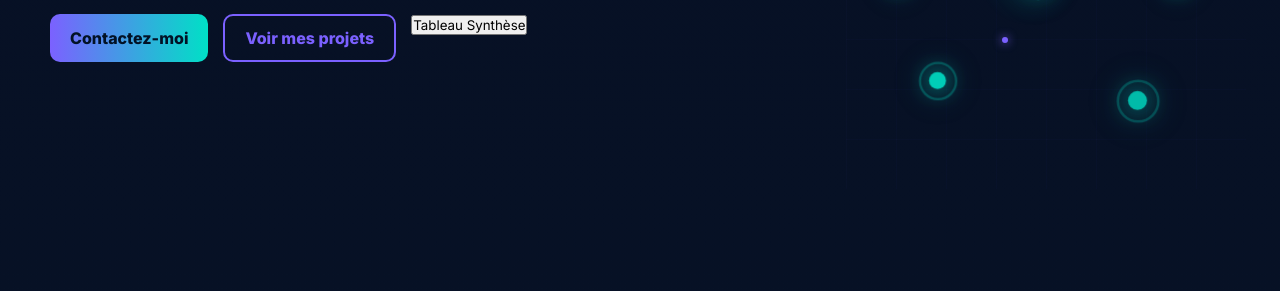
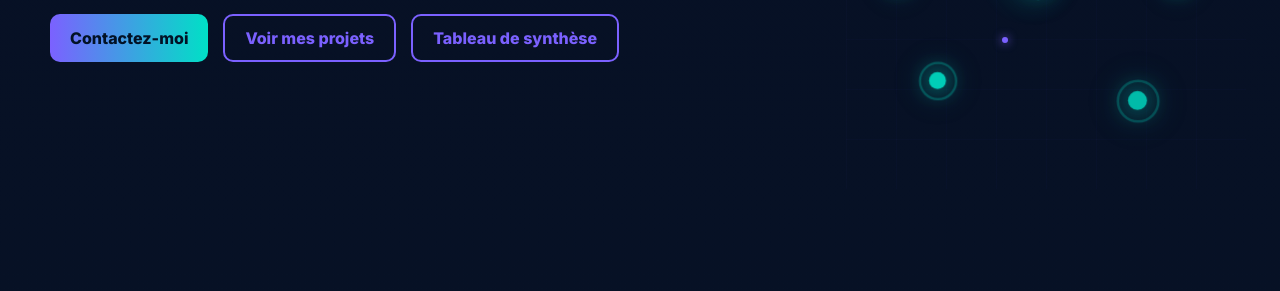
Before and after one commit to Alexis-110/E-portfolio, a plain HTML site: page index.html in a window 1280 px wide. Shown: the part 380-671 px from the top of the page. Drawn offline with Linux system fonts and the light colour scheme.

Commit message:
Update index.html

```diff
--- a/index.html
+++ b/index.html
@@ -29,11 +29,8 @@
       <div class="cta">
         <button class="btn" onclick="openModal('Contact')">Contactez-moi</button>
         <button class="btn outline" onclick="scrollToSection('projets')">Voir mes projets</button>
-        <a href="tableau de synthèse.xlsx" target="_blank">
-    <button>
-        Tableau Synthèse
-    </button>
-</a>
+        <button class="btn outline" onclick="scrollToSectio('tableau de synthèse.xlsx')">Tableau de synthèse</button>
+
       </div>
     </div>
     <div class="hero-img">
```
